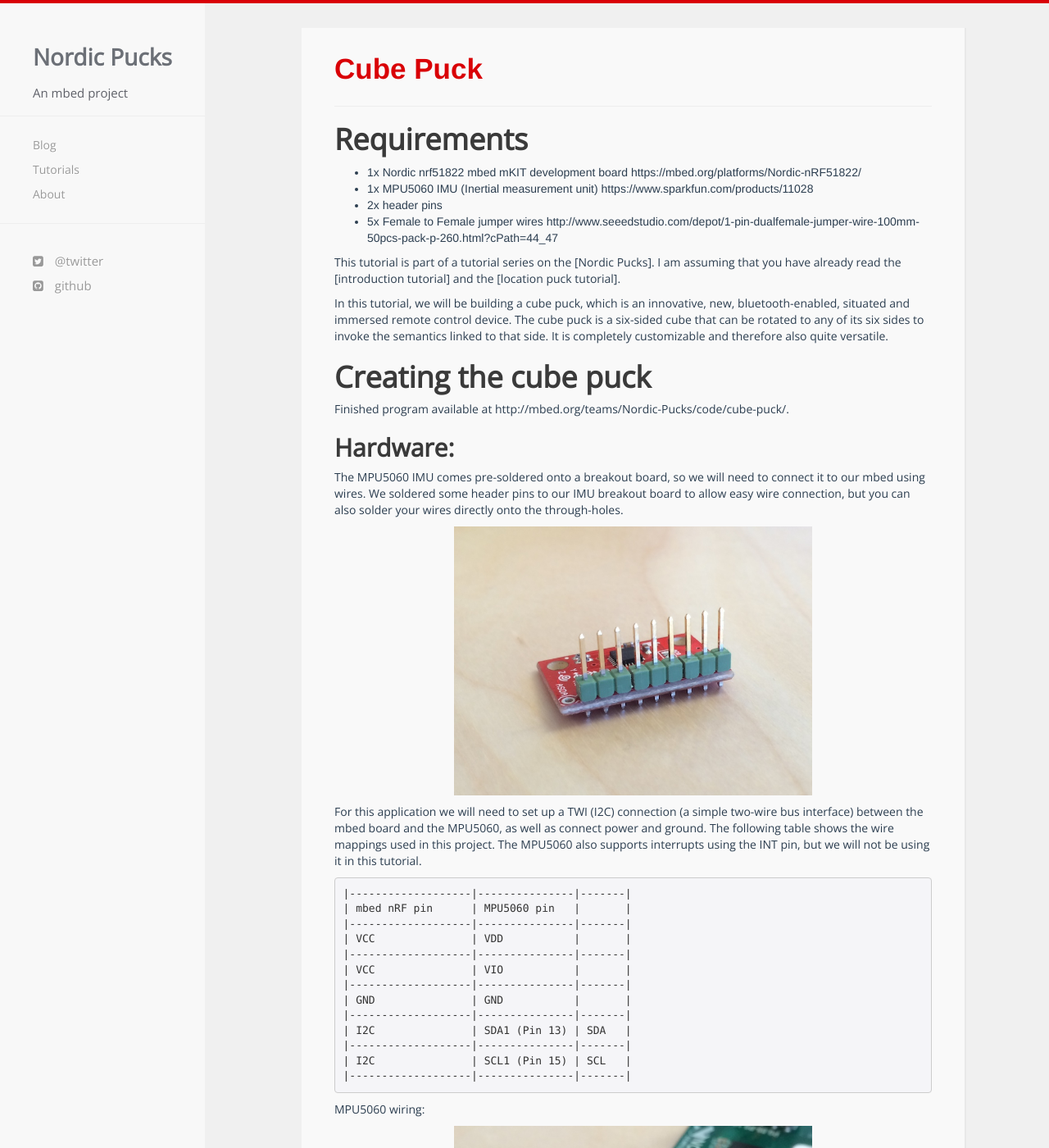
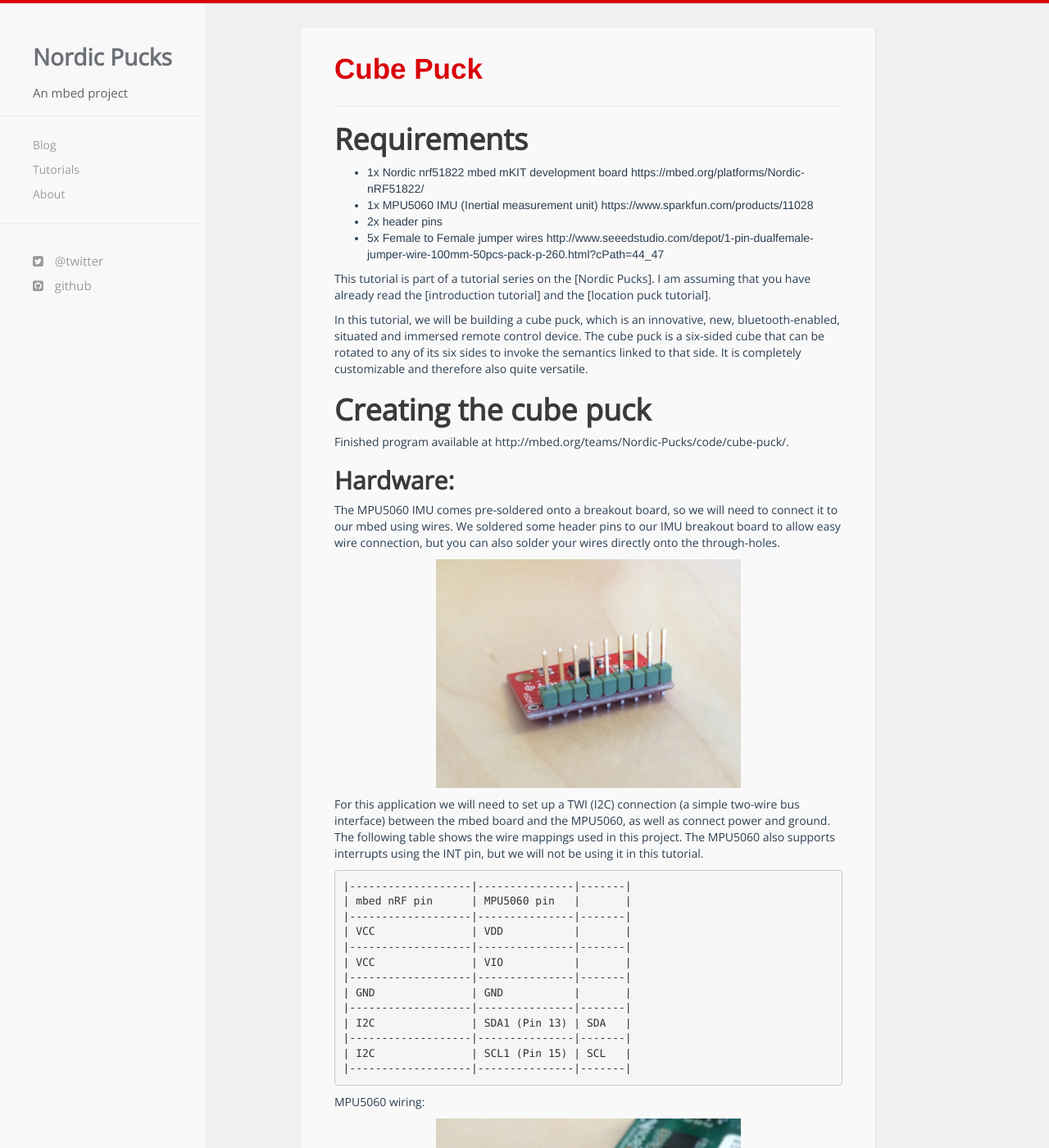
Before and after one commit to NordicPlayground/puck, a Jekyll site: the page built from _tutorials/cube.md, in a window 1280 px wide and 1400 px high. Shown: the whole window at 82% size. Built offline with Jekyll 4.4.1, drawn with Linux system fonts in a browser that asks for light colours; nearby versions of some CDN libraries; comment, search, counter and statistics services are not loaded.

Commit message:
Add max-width to article

```diff
--- a/css/hc.css
+++ b/css/hc.css
@@ -390,7 +390,8 @@
   margin-bottom:30px;
   background-color:#f9f9f9;
   box-shadow:1px 1px 0 1px #e8e8e8;
-  padding:10px 40px 0
+  padding:10px 40px 0;
+  max-width: 700px;
 }
 
 .post
```
